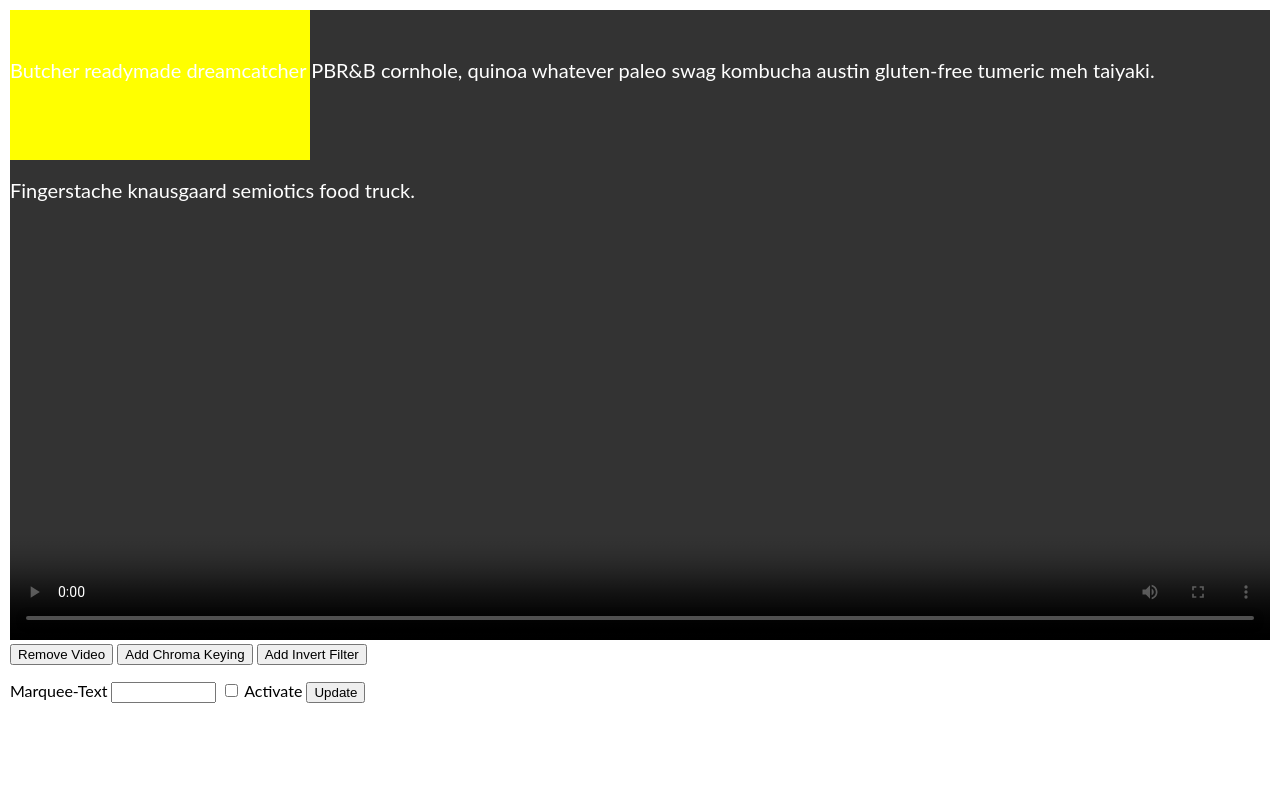
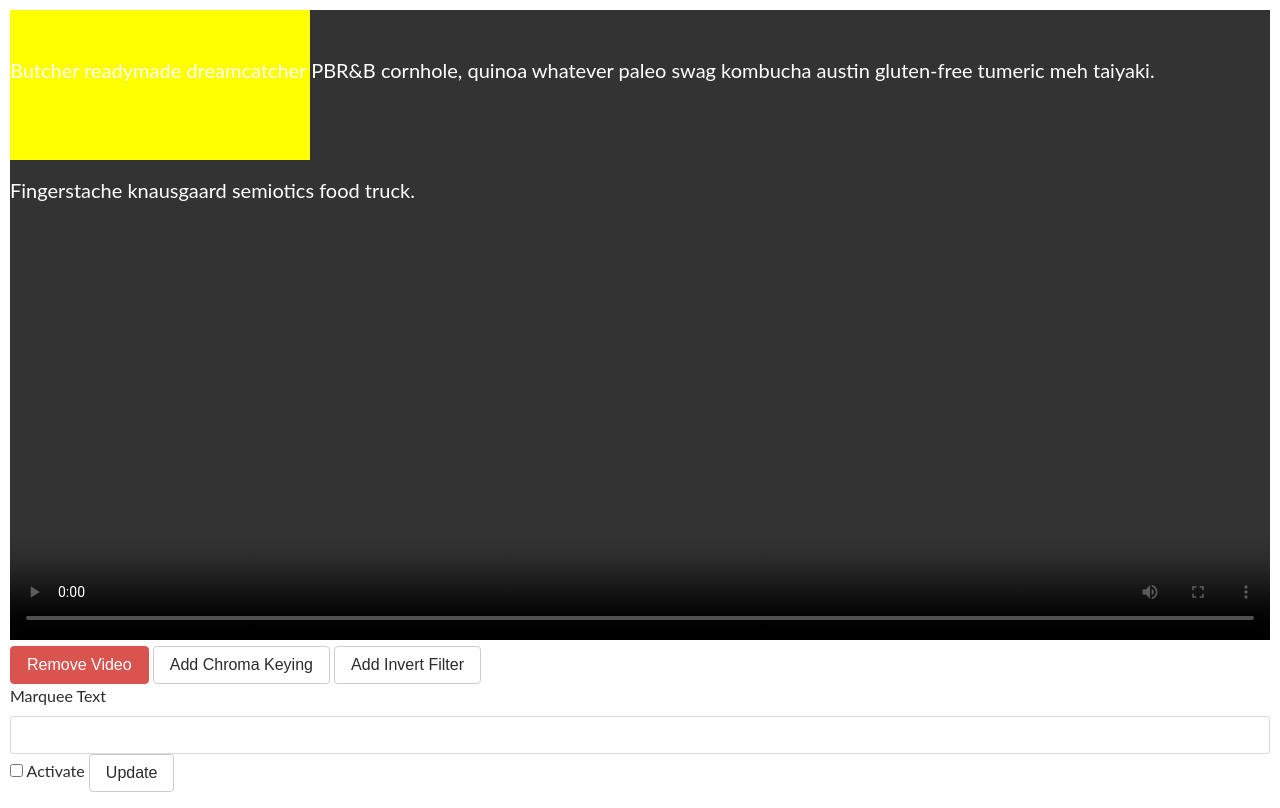
Before and after one commit to Butanding/AudioVideoTechnik, a website: page av_midi/html/VideoTrackTemplate.html in a window 1280 px wide. Drawn offline with Linux system fonts and the light colour scheme; files that its build step writes are made by us from their sources.

Commit message:
Adjusted Audio-Track Layout (Buttons) Removed Bitcrusher from Final Design

```diff
--- a/av_midi/html/VideoTrackTemplate.html
+++ b/av_midi/html/VideoTrackTemplate.html
@@ -1,6 +1,7 @@
 <!DOCTYPE html>
 <html>
 <head>
+    <link href="css/bootstrap.min.css" rel="stylesheet">
     <title>Page Title</title>
 </head>
 <body>
@@ -61,8 +62,7 @@
         animation-timing-function: linear;
         animation-iteration-count: infinite;
         -webkit-animation-name: slide;
-        -webkit-animation-duration: 10sVolume
-;
+        -webkit-animation-duration: 10s;
         -webkit-animation-timing-function:linear;
         -webkit-animation-iteration-count: infinite;
     }
@@ -78,27 +78,28 @@
 
 
 <div>
-    <button id="removeTrack" aria-checked="false">
+    <button id="removeTrack" class="btn btn-danger" aria-checked="false">
         <span>Remove Video</span>
     </button>
-    <button id="addChromaKeying" aria-checked="false">
+    <button id="addChromaKeying" class="btn btn-secondary" aria-checked="false">
         <span>Add Chroma Keying</span>
     </button>
-    <button id="addInvertFilter" aria-checked="false">
+    <button id="addInvertFilter" class="btn btn-secondary" aria-checked="false">
         <span>Add Invert Filter</span>
     </button>
 
-    <p>
-        <label for="marqueeNewText">Marquee-Text</label>
-        <input type="text" id="marqueeNewText" name="name" required
+
+    <div class="form-group">
+        <label for="marqueeNewText">Marquee Text</label>
+        <input type="text" id="marqueeNewText" class="form-control" name="name" required
                minlength="4" maxlength="10000" size="10">
 
         <input type="checkbox" id="marqueeCheckbox"> Activate
 
-        <button id="marqueeUpdate" aria-checked="false">
+        <button id="marqueeUpdate" class="btn btn-secondary" aria-checked="false">
             <span>Update</span>
         </button>
-    </p>
+    </div>
 
 </div>
 
```
Also changed, not shown: av_midi/html/AudioTrackTemplate.html (+17 -7 lines).
